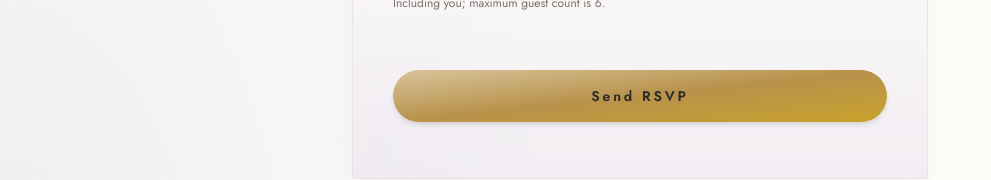
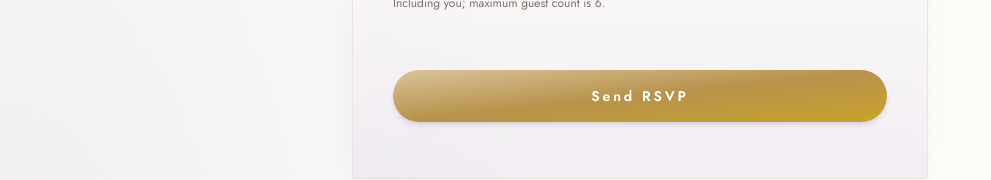
Before and after one commit to Sakith-Seneviratne/DarWedding, a React (Vite) app: page / in a window 1280 px wide. Shown: the part 2582-2762 px from the top of the page, without its empty margins (0-991 px from the left). Built offline with nearby package versions, Linux system fonts and the light colour scheme; no server answers.

Commit message:
Update button text color in RsvpForm component to improve visibility

```diff
--- a/src/components/RsvpForm.jsx
+++ b/src/components/RsvpForm.jsx
@@ -124,7 +124,7 @@ export function RsvpForm({ submitUrl }) {
       <button
         type="submit"
         disabled={status === 'submitting'}
-        className="from-boho-gold-light via-boho-gold to-boho-gold-foil text-boho-charcoal hover:via-boho-gold-foil mt-4 w-full rounded-full bg-gradient-to-br px-6 py-4 font-body text-sm font-semibold tracking-[0.2em] shadow-md transition enabled:hover:brightness-105 disabled:cursor-wait disabled:opacity-75"
+        className="from-boho-gold-light via-boho-gold to-boho-gold-foil text-white hover:via-boho-gold-foil mt-4 w-full rounded-full bg-gradient-to-br px-6 py-4 font-body text-sm font-semibold tracking-[0.2em] shadow-md transition enabled:hover:brightness-105 disabled:cursor-wait disabled:opacity-75"
       >
         {status === 'submitting' ? 'Sending…' : 'Send RSVP'}
       </button>
```
